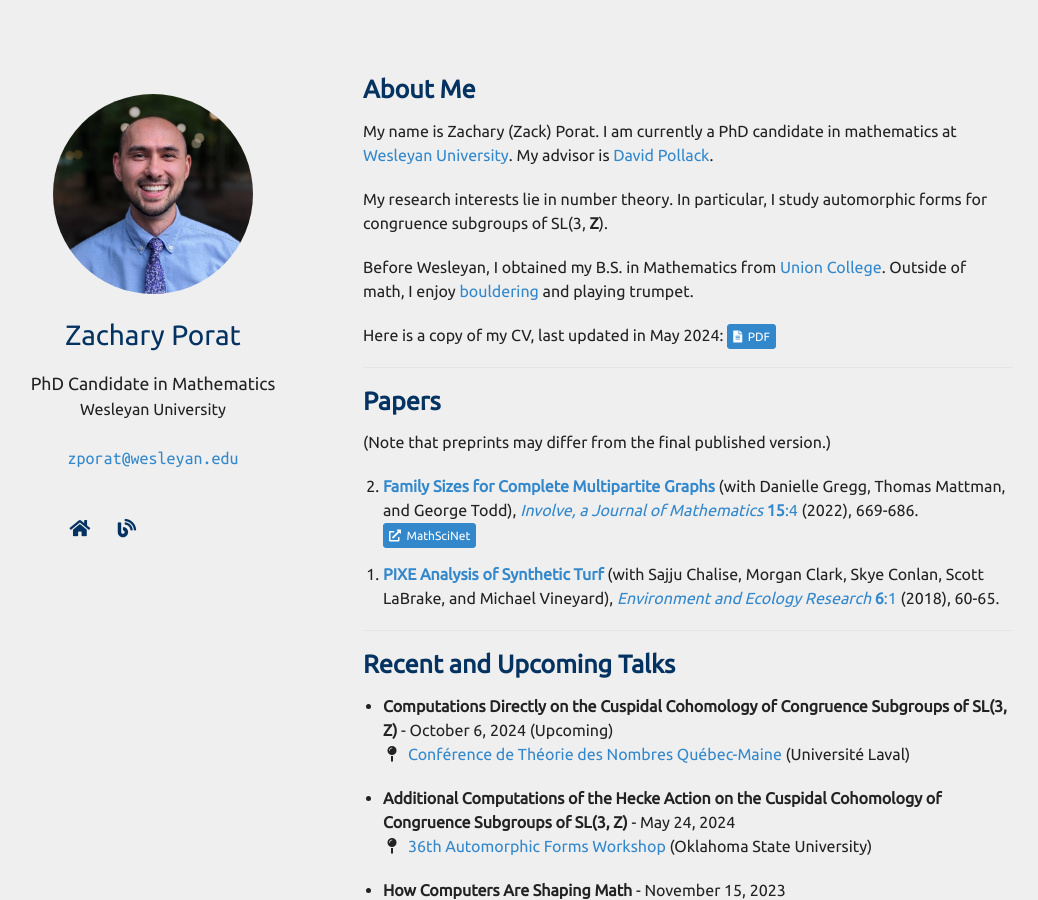
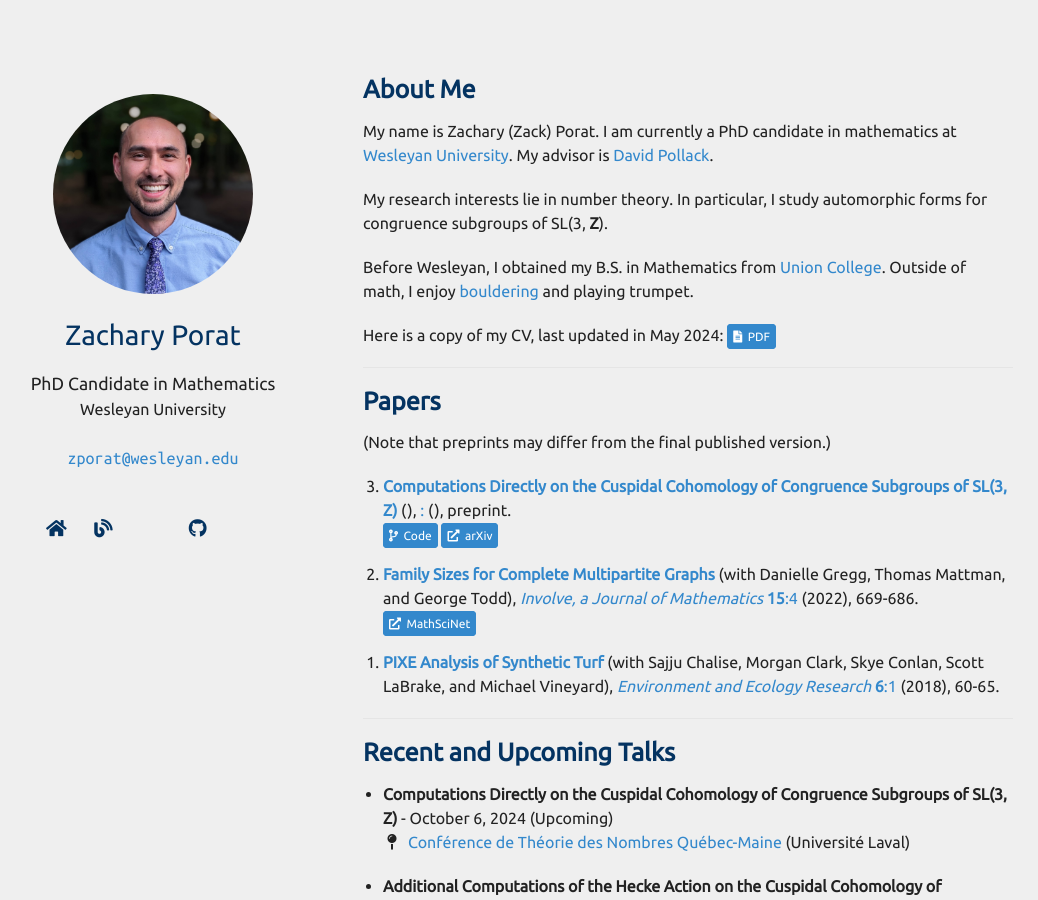
Before and after one commit to zporat/zporat.github.io, a Jekyll site: the page built from index.md, in a window 1280 px wide and 900 px high. Shown: the whole window, without its empty margins (102-1140 px from the left). Built offline with Jekyll 4.4.1, drawn with Linux system fonts in a browser that asks for light colours; nearby versions of some CDN libraries; a style sheet for code colours, icons or effects is not loaded; our own code applies the rules of GitHub Pages for plain Markdown files.

Commit message:
homepage update

```diff
--- a/_config.yml
+++ b/_config.yml
@@ -18,6 +18,7 @@ canonical: zporat.github.io
 # If you don't need one of them, you may delete the corresponding line.
 cv_link: /files/Porat_CV.pdf
 google_scholar: https://scholar.google.com/citations?hl=en&user=vfhhsqUAAAAJ
+github_link: https://github.com/zporat/
 
 # Images (e.g., your profile picture and your website's favicon)
 # "favicon" and "favicon_dark" are used for the light and dark modes, respectively.
--- a/_data/publications.yml
+++ b/_data/publications.yml
@@ -1,4 +1,8 @@
 main:
+  - title: Computations Directly on the Cuspidal Cohomology of Congruence Subgroups of SL(3, Z)
+    pages: preprint
+    arxiv: https://arxiv.org/abs/2410.02734
+    code: https://github.com/zporat/cuspidal-cohomology
 
   - title: Family Sizes for Complete Multipartite Graphs
     authors: with Danielle Gregg, Thomas Mattman, and George Todd
--- a/_layouts/homepage.html
+++ b/_layouts/homepage.html
@@ -76,15 +76,15 @@
         </a>
         {% endif %}
 
+        {% if site.github_link %}
+        <a style="margin: 0 5px 0 0" href="{{ site.github_link }}">
+          <i class="fab fa-github"></i>
+        </a>
+        {% endif %}
+
         {% if site.cv_link %}
         <a style="margin: 0 5px 0 0" href="{{ site.cv_link }}">
           <i class="ai ai-cv" style="font-size:1.3rem;"></i>
-        </a>
-        {% endif %}
-
-        {% if site.github_link %}
-        <a style="margin: 0 5px 0 0" href="{{ site.github_link }}">
-          <i class="fab fa-github"></i>
         </a>
         {% endif %}
 
```
